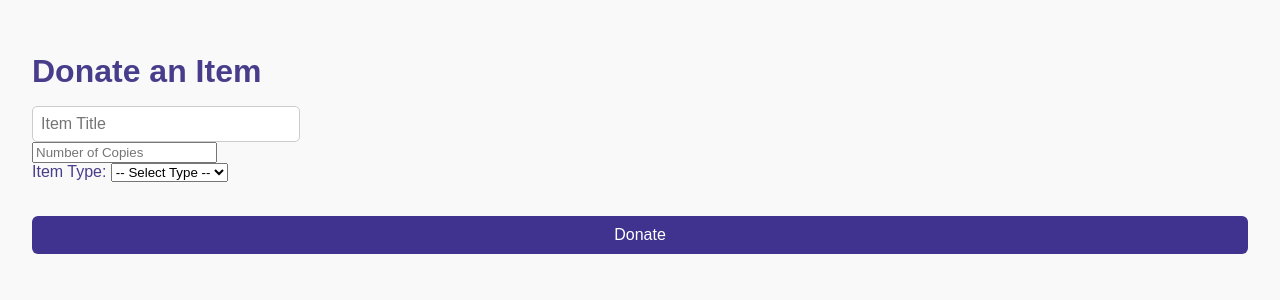
After one commit to ComradeAdash/CMPT_354_project, a Flask app: page /donate in a window 1280 px wide. The commit adds this page. Shown: the top 300 px of the page. Run offline with Flask 3, Linux system fonts and the light colour scheme.

Commit message:
Add full item functionality: find, borrow, return, donate with subtype support; removed /items route

```diff
--- a/modules/routes.py
+++ b/modules/routes.py
@@ -1,7 +1,7 @@
 # ----------------------------
 # Query logic & Requests
 # ----------------------------
-from flask import Flask, render_template, url_for, request
+from flask import Flask, render_template, url_for, request, redirect
 import sqlite3
 
 def init_routes(app):
@@ -9,38 +9,153 @@ def init_routes(app):
     def index():
         return render_template('index.html', template_folder='../templates')
 
-    @app.route('/items')
-    def show_items():
+    @app.route('/find', methods=['GET', 'POST'])
+    def find_item():
+        search_query = ''
+        if request.method == 'POST':
+            search_query = request.form['title']
+
         conn = sqlite3.connect('library.db')
         cur = conn.cursor()
 
-        # Pull basic item info + left join subtype tables
-        cur.execute('''
+        query = '''
             SELECT li.item_id, li.title, li.available_copies,
                 pb.ISBN, pb.publisher, pb.author,
-                r.format, r.artist
+                r.format, r.artist,
+                m.ISSN,
+                ob.ISBN,
+                cd.genre
             FROM LibraryItems li
             LEFT JOIN PrintBooks pb ON li.item_id = pb.item_id
             LEFT JOIN Records r ON li.item_id = r.item_id
-        ''')
-        items = cur.fetchall()
+            LEFT JOIN Magazines m ON li.item_id = m.item_id
+            LEFT JOIN OnlineBooks ob ON li.item_id = ob.item_id
+            LEFT JOIN CDs cd ON li.item_id = cd.item_id
+        '''
+
+        params = ()
+        if search_query:
+            query += ' WHERE li.title LIKE ?'
+            params = (f'%{search_query}%',)
+
+        cur.execute(query, params)
+        results = cur.fetchall()
         conn.close()
-        return render_template('items.html', items=items)
 
-    @app.route('/find', methods=['GET', 'POST'])
-    def find_item():
-        results = []
+        return render_template('find.html', results=results, search_query=search_query, message=request.args.get('message'))
+
+
+    @app.route('/borrow', methods=['POST'])
+    def borrow_item():
+        item_id = request.form['item_id']
+        user_id = request.form['user_id']
+
+        conn = sqlite3.connect('library.db')
+        cur = conn.cursor()
+
+        # Insert into Borrow table
+        cur.execute('''
+            INSERT INTO Borrow (item_id, user_id, borrow_status, due_date, fine_amnt)
+            VALUES (?, ?, 'borrowed', date('now', '+14 days'), 0)
+        ''', (item_id, user_id))
+
+        # Decrease available copies - 1
+        cur.execute('''
+            UPDATE LibraryItems SET available_copies = available_copies - 1
+            WHERE item_id = ? AND available_copies > 0
+        ''', (item_id,))
+
+        conn.commit()
+        conn.close()
+
+        return redirect(url_for('find_item', message='Item borrowed successfully!'))
+
+    @app.route('/return', methods=['GET', 'POST'])
+    def return_item():
+        message = ''
+        borrowed_items = []
+        user_id = ''
+
         if request.method == 'POST':
-            search_query = request.form['title']
+            user_id = request.form['user_id']
+            item_id = request.form.get('item_id')  # only filled if returning
+
             conn = sqlite3.connect('library.db')
             cur = conn.cursor()
+
+            # If the user clicked "Return"
+            if item_id:
+                cur.execute('SELECT * FROM Borrow WHERE user_id = ? AND item_id = ?', (user_id, item_id))
+                borrowed = cur.fetchone()
+
+                if borrowed:
+                    cur.execute('DELETE FROM Borrow WHERE user_id = ? AND item_id = ?', (user_id, item_id))
+                    cur.execute('UPDATE LibraryItems SET available_copies = available_copies + 1 WHERE item_id = ?', (item_id,))
+                    message = 'Item returned successfully!'
+                else:
+                    message = 'You cannot return an item you didn’t borrow.'
+
+            # Get all current borrowings for this user
             cur.execute('''
-                SELECT li.item_id, li.title, li.available_copies,
-                    pb.ISBN, pb.publisher, pb.author
-                FROM LibraryItems li
-                LEFT JOIN PrintBooks pb ON li.item_id = pb.item_id
-                WHERE li.title LIKE ?
-            ''', (f'%{search_query}%',))
-            results = cur.fetchall()
+                SELECT li.item_id, li.title, li.available_copies, COUNT(*) as copies_borrowed
+                FROM Borrow b
+                JOIN LibraryItems li ON b.item_id = li.item_id
+                WHERE b.user_id = ?
+                GROUP BY li.item_id, li.title, li.available_copies
+            ''', (user_id,))
+
+            borrowed_items = cur.fetchall()
+
+            conn.commit()
             conn.close()
-        return render_template('find.html', results=results)
+
+        return render_template('return.html', message=message, borrowed_items=borrowed_items, user_id=user_id)
+
+
+    @app.route('/donate', methods=['GET', 'POST'])
+    def donate_item():
+        message = ''
+        if request.method == 'POST':
+            title = request.form['title']
+            copies = int(request.form['copies'])
+            item_type = request.form['type']
+
+            conn = sqlite3.connect('library.db')
+            cur = conn.cursor()
+
+            # Insert into LibraryItems
+            cur.execute('INSERT INTO LibraryItems (title, available_copies) VALUES (?, ?)', (title, copies))
+            item_id = cur.lastrowid
+
+            # Insert into appropriate subtype
+            if item_type == 'PrintBooks':
+                isbn = request.form.get('isbn')
+                publisher = request.form.get('publisher')
+                author = request.form.get('author')
+                cur.execute('INSERT INTO PrintBooks (item_id, ISBN, publisher, author) VALUES (?, ?, ?, ?)',
+                            (item_id, isbn, publisher, author))
+
+            elif item_type == 'Records':
+                format = request.form.get('format')
+                artist = request.form.get('artist')
+                cur.execute('INSERT INTO Records (item_id, format, artist) VALUES (?, ?, ?)',
+                            (item_id, format, artist))
+
+            elif item_type == 'Magazines':
+                issn = request.form.get('issn')
+                cur.execute('INSERT INTO Magazines (item_id, ISSN) VALUES (?, ?)', (item_id, issn))
+
+            elif item_type == 'OnlineBooks':
+                isbn = request.form.get('online_isbn')
+                cur.execute('INSERT INTO OnlineBooks (item_id, ISBN) VALUES (?, ?)', (item_id, isbn))
+
+            elif item_type == 'CDs':
+                genre = request.form.get('genre')
+                cur.execute('INSERT INTO CDs (item_id, genre) VALUES (?, ?)', (item_id, genre))
+
+            conn.commit()
+            conn.close()
+
+            message = f'Thank you for donating "{title}"!'
+
+        return render_template('donate.html', message=message)
--- a/static/style.css
+++ b/static/style.css
@@ -55,3 +55,36 @@ em {
     font-style: italic;
     color: gray;
 }
+
+.card {
+    background: white;
+    padding: 1rem;
+    margin-bottom: 1.5rem;
+    border-radius: 8px;
+    box-shadow: 0 0 10px rgba(0, 0, 0, 0.08);
+}
+
+.action-button {
+    background-color: #40338f;
+    color: white;
+    padding: 0.6rem 1rem;
+    margin-top: 1rem;
+    border: none;
+    width: 100%;
+    font-size: 1rem;
+    border-radius: 6px;
+    cursor: pointer;
+}
+
+.action-button:hover {
+    background-color: #5c4dc4;
+}
+
+.alert {
+    background-color: #d4edda;
+    color: #155724;
+    padding: 1rem;
+    margin-bottom: 1rem;
+    border-radius: 5px;
+    border: 1px solid #c3e6cb;
+}
--- /dev/null
+++ b/templates/donate.html
@@ -0,0 +1,63 @@
+{% extends 'base.html' %}
+
+{% block head %}
+  <h1>Donate an Item</h1>
+  <script>
+    function showFields() {
+      const type = document.getElementById("type").value;
+      document.querySelectorAll(".subtype").forEach(div => div.style.display = 'none');
+      if (type) document.getElementById(type).style.display = 'block';
+    }
+  </script>
+{% endblock %}
+
+{% block body %}
+  <form method="POST">
+    <input type="text" name="title" placeholder="Item Title" required><br>
+    <input type="number" name="copies" placeholder="Number of Copies" min="1" required><br>
+
+    <label>Item Type:</label>
+    <select name="type" id="type" onchange="showFields()" required>
+      <option value="">-- Select Type --</option>
+      <option value="PrintBooks">Print Book</option>
+      <option value="Records">Record</option>
+      <option value="Magazines">Magazine</option>
+      <option value="OnlineBooks">Online Book</option>
+      <option value="CDs">CD</option>
+    </select><br><br>
+
+    <!-- PrintBooks -->
+    <div class="subtype" id="PrintBooks" style="display:none;">
+      <input type="text" name="isbn" placeholder="ISBN"><br>
+      <input type="text" name="publisher" placeholder="Publisher"><br>
+      <input type="text" name="author" placeholder="Author"><br>
+    </div>
+
+    <!-- Records -->
+    <div class="subtype" id="Records" style="display:none;">
+      <input type="text" name="format" placeholder="Format"><br>
+      <input type="text" name="artist" placeholder="Artist"><br>
+    </div>
+
+    <!-- Magazines -->
+    <div class="subtype" id="Magazines" style="display:none;">
+      <input type="text" name="issn" placeholder="ISSN"><br>
+    </div>
+
+    <!-- Online Books -->
+    <div class="subtype" id="OnlineBooks" style="display:none;">
+      <input type="text" name="online_isbn" placeholder="ISBN"><br>
+    </div>
+
+    <!-- CDs -->
+    <div class="subtype" id="CDs" style="display:none;">
+      <input type="text" name="genre" placeholder="Genre"><br>
+    </div>
+
+    <button class="action-button" type="submit">Donate</button>
+  </form>
+
+  {% if message %}
+    <p>{{ message }}</p>
+  {% endif %}
+{% endblock %}
```
Also changed, not shown: templates/find.html (+34 -12 lines), templates/items.html (deleted, +0 -30 lines), templates/return.html (added, +34 -0 lines), README.md, library.db.
